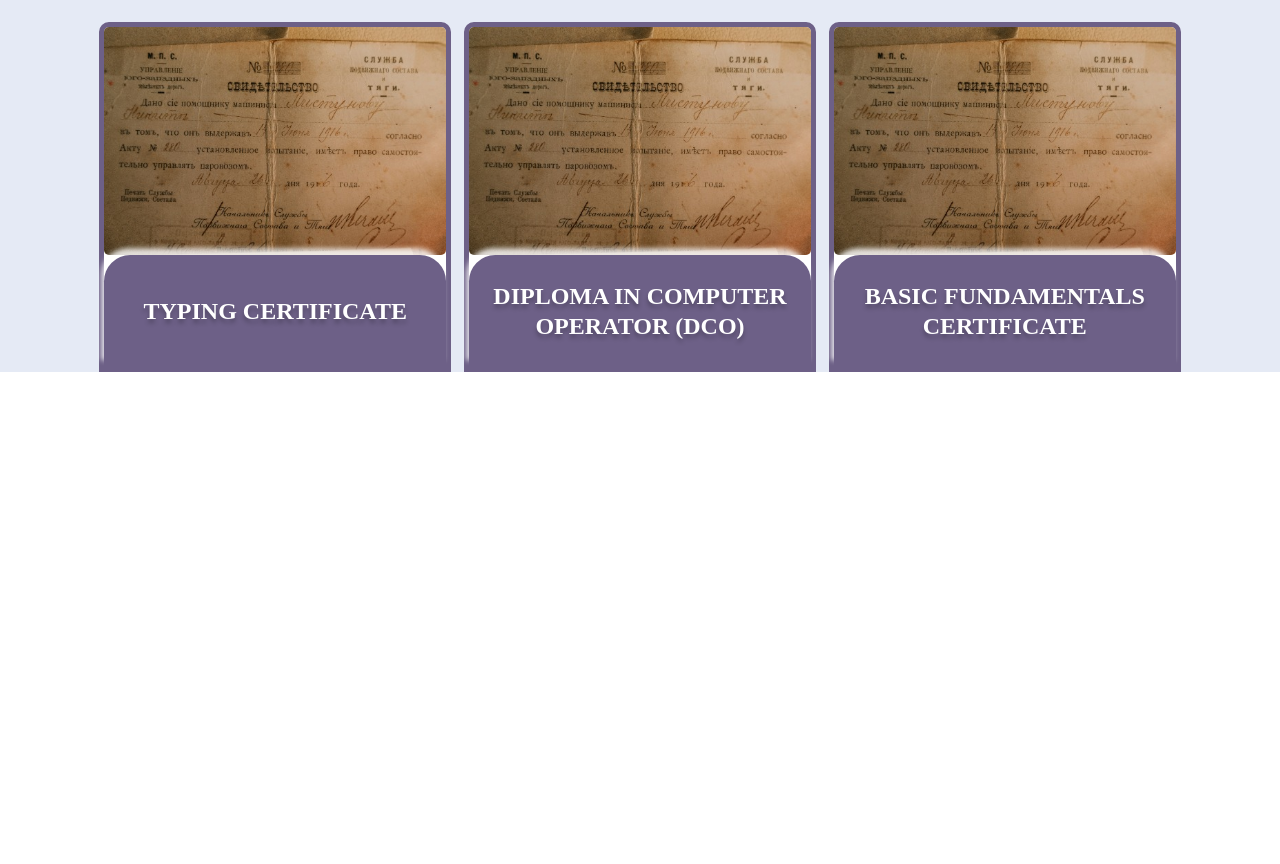
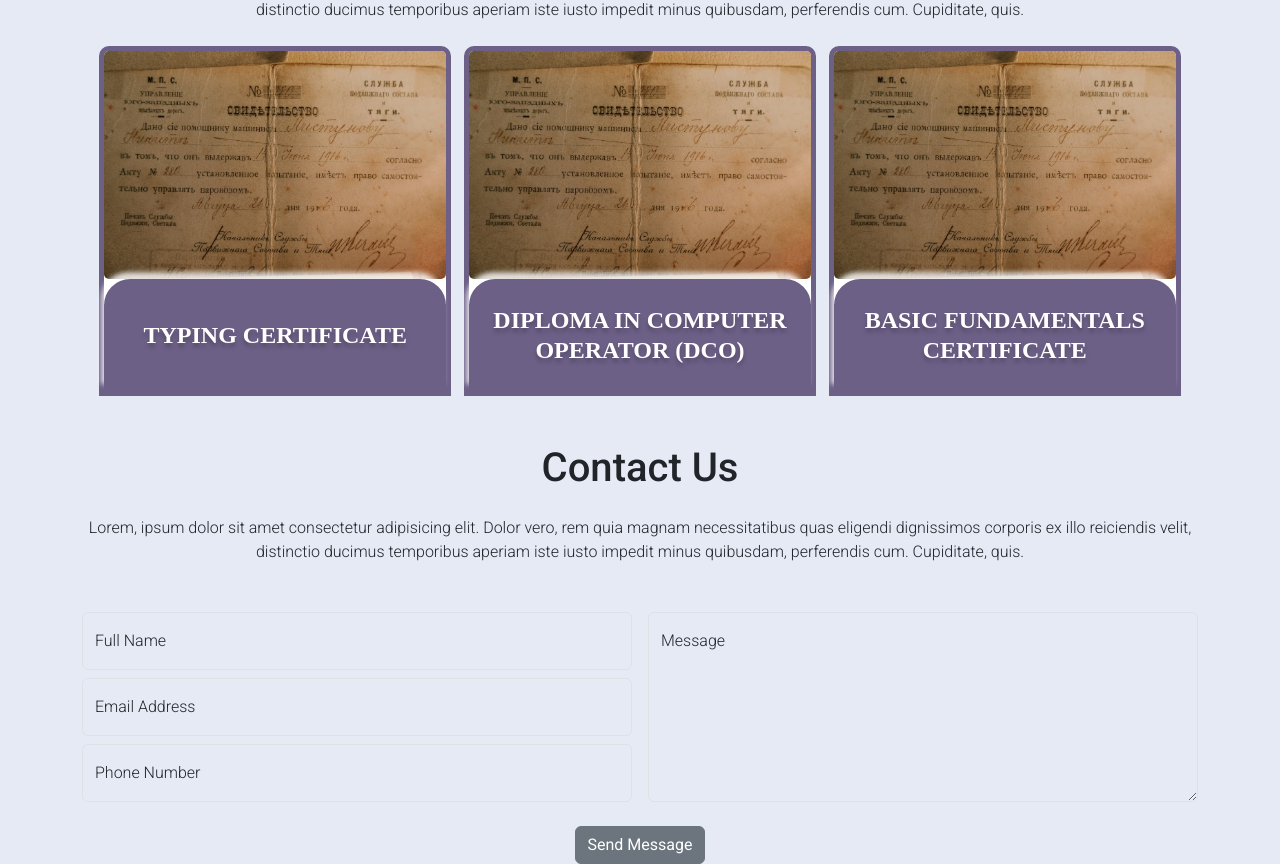
Before and after one commit to voidsoul-host/aasthacomputer, a React (Create React App) app: page / in a window 1280 px wide. Shown: the part 873-1737 px from the top of the page. Before the commit the page ends 1245 px from the top, so only its background shows below. Built offline with nearby package versions, Linux system fonts and the light colour scheme.

Commit message:
contactUs section almost done

```diff
--- a/src/Components/Certificate.js
+++ b/src/Components/Certificate.js
@@ -21,7 +21,7 @@ function Certificate() {
   ])
 
   return (
-    <div className='certificate-container'>
+    <div className='certificate-container mb-5'>
         <h1>Certificate</h1>
         <p className='mb-0'>Lorem, ipsum dolor sit amet consectetur adipisicing elit. Dolor vero, rem quia magnam necessitatibus quas eligendi dignissimos corporis ex illo reiciendis velit, distinctio ducimus temporibus aperiam iste iusto impedit minus quibusdam, perferendis cum. Cupiditate, quis.</p>
         <div className="cards mt-4">
--- /dev/null
+++ b/src/Components/ContactUs.js
@@ -0,0 +1,40 @@
+import React from 'react'
+import './contactus.css'
+
+function ContactUs() {
+  return (
+    <div className='contact-container mt-5'>
+      <h1>Contact Us</h1>
+      <p className='mb-5 mt-4'>Lorem, ipsum dolor sit amet consectetur adipisicing elit. Dolor vero, rem quia magnam necessitatibus quas eligendi dignissimos corporis ex illo reiciendis velit, distinctio ducimus temporibus aperiam iste iusto impedit minus quibusdam, perferendis cum. Cupiditate, quis.</p>
+      <div className="contactForm mt-5">
+        <form action="" className=''>
+          <div className="d-flex form-div">
+          <div className="form-div-one">
+            <div className="form-floating mb-2">
+              <input type="text" className="form-control" id="floatingName" placeholder="e.g. Sanskar Purohit" required/>
+              <label htmlFor="floatingName">Full Name</label>
+            </div>
+            <div className="form-floating mb-2">
+              <input type="email" className="form-control" id="floatingEmail" placeholder="e.g. name@example.com" required/>
+              <label htmlFor="floatingEmail">Email Address</label>
+            </div>
+            <div className="form-floating">
+              <input type="number" className="form-control" id="floatingNumber" placeholder="e.g. 9876543210" required/>
+              <label htmlFor="floatingNumber">Phone Number</label>
+            </div>
+          </div>
+          <div className="form-div-two">
+            <div className="form-floating h-100">
+              <textarea type="textarea" className="form-control h-100" id="floatingMessage" placeholder="e.g. Arrange a Callback for me!"></textarea>
+              <label htmlFor="floatingMessage">Message</label>
+            </div>
+          </div>
+          </div>
+          <button type="submit" className='btn btn-secondary mt-4'>Send Message</button>
+        </form>
+      </div>
+    </div>
+  )
+}
+
+export default ContactUs
--- a/src/Components/Hero.js
+++ b/src/Components/Hero.js
@@ -4,7 +4,7 @@ import award from '../assets/award.png'
 
 function Hero() {
   return (
-    <div className='hero-container mt-4'>
+    <div className='hero-container mt-5'>
       <div className="left">
         <h1 className='mb-4'>Aastha Computer Education</h1>
         <h6 className='mb-5'>Learn with us, with Better Quality of Education Lorem ipsum dolor, sit amet consectetur adipisicing elit. Esse earum ducimus, incidunt beatae alias, quisquam expedita excepturi autem corporis tenetur blanditiis qui sit adipisci animi ipsam nulla repudiandae rerum nesciunt quis cum quia quas. Nemo.</h6>
--- /dev/null
+++ b/src/Components/contactus.css
@@ -0,0 +1,18 @@
+.contact-container{
+    text-align: center;
+}
+.form-div{
+    gap: 1rem;
+}
+.form-div-one, .form-div-two{
+    flex: 1
+}
+textarea{
+    height: 100%;
+}
+.form-control, .form-control:focus{
+    background-color: transparent !important;
+}
+.form-floating>.form-control:focus~label::after{
+    background-color: transparent !important;
+}
--- a/src/Pages/contact/Contact.js
+++ b/src/Pages/contact/Contact.js
@@ -1,11 +1,12 @@
 import React from 'react'
 import NavBar from '../../Components/NavBar'
+import ContactUs from '../../Components/ContactUs'
 
 function Contact() {
   return (
     <div>
       <NavBar />
-      contact
+      <ContactUs />
     </div>
   )
 }
--- a/src/Pages/home/Home.js
+++ b/src/Pages/home/Home.js
@@ -4,6 +4,7 @@ import NavBar from '../../Components/NavBar';
 import './Home.css';
 import Hero from '../../Components/Hero';
 import Certificate from '../../Components/Certificate';
+import ContactUs from '../../Components/ContactUs';
 
 function Home() {
 
@@ -14,6 +15,7 @@ function Home() {
       <NavBar />
       <Hero />
       <Certificate />
+      <ContactUs />
       </div>
     </div>
   )
```
